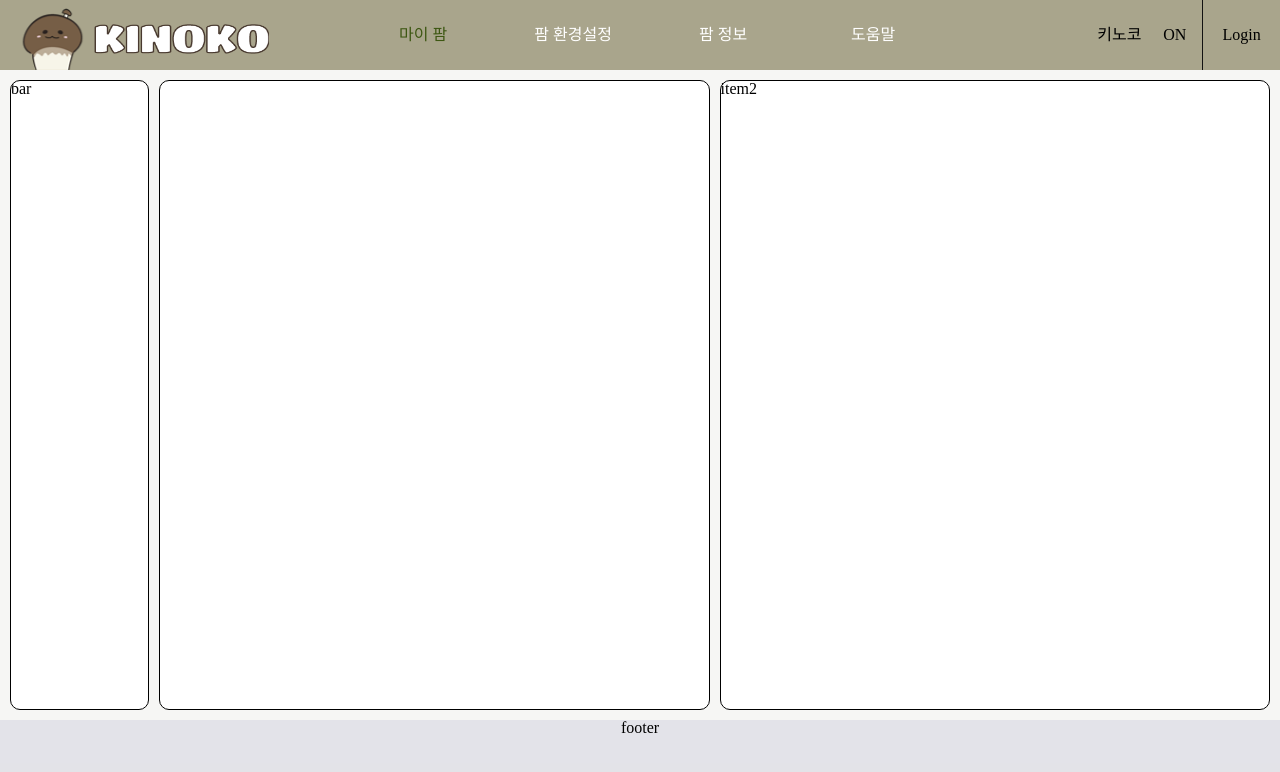
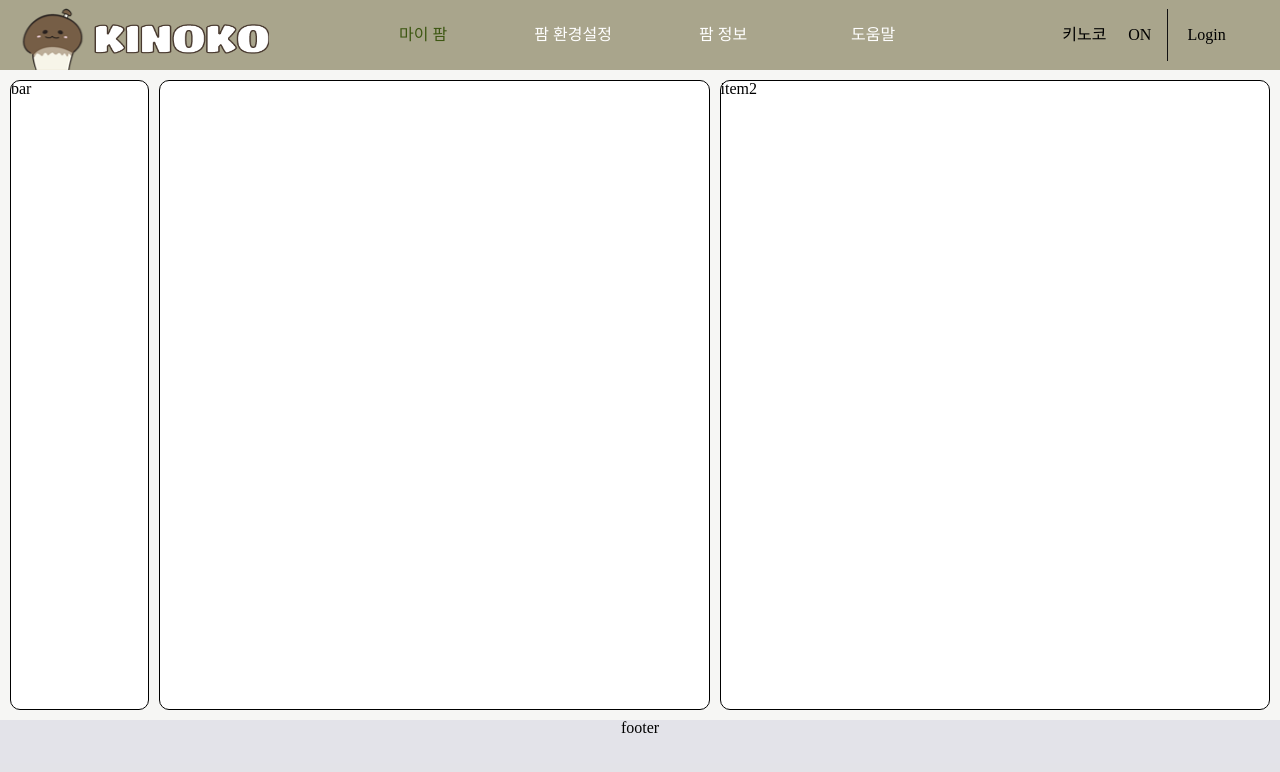
Before and after one commit to chungkyungsook/FrontEnd, a React (Create React App) app: page / in a window 1280 px wide. Shown: the top 772 px of the page. Built offline with nearby package versions, Linux system fonts and the light colour scheme.

Commit message:
header movie routing 수정 및 드래그 제거 userSelect 제거

```diff
--- a/src/Header.js
+++ b/src/Header.js
@@ -3,12 +3,18 @@ import { withRouter } from 'react-router-dom' ;
 
 import styled from 'styled-components' ;
 
+// Util
 import {
     HOME,
     FARM,
     HELP,
     SETTING,
 } from './Util/routes' ;
+
+import {
+    flexAlign,
+    userSelect
+} from './Util/css' ;
 
 import HeaderMenu from './HeaderMenu' ;
 
@@ -29,43 +35,43 @@ const TitleImgContainer = styled.div`
 `;
 
 const Img = styled.img`
+    ${userSelect}
+
     margin-top : 1.5rem ;
+
+    cursor : default ;
 `;
 
 const LogoImg = styled.img`
+    ${userSelect}
+
     background-position : center ;
 
     margin-right : 0.5rem ;
     margin-left : 1rem ;
+
+    cursor : default ;
 `;
 
 const MenuContainer = styled.ul`
-    display : flex ;
+    ${flexAlign}
 
     flex : 0.6 ;
-
-    justify-content : center ;
-    align-items : center ;
 `;
 
 const InformationContainer = styled.div`
+    ${flexAlign}
 
     flex : 0.2 ;
-    display : flex ;
-
-    justify-content : flex-end ;
-    align-items : center ;
 `;
 
 const MachineContainer = styled.div`
+    ${flexAlign}
+
+    height : 75% ;
+
+    // 로그인 글자 사이 줄 색깔
     border-right : 1px solid #111 ;
-
-    height : 100% ;
-
-    display : flex ;
-
-    justify-content : center ;
-    align-items : center ;
 `;
 
 const UserContainer = styled.div`
@@ -73,14 +79,22 @@ const UserContainer = styled.div`
 `;
 
 const MachineName = styled.div`
+    ${userSelect}
+
     width : 50px ;
+    cursor : default ;
 `;
 
 const MachineStatus = styled.span`
+    ${userSelect}
+
     padding : 1rem ;
+    cursor : default ;
 `;
 
 const LoginStatus = styled.span`
+    ${userSelect}
+
     padding : 1.2rem ;
 `;
 
@@ -110,13 +124,15 @@ const Header = ({ location }) => {
     const { pathname } = location ;
 
     //path Check /login, /join 일시 가리는 값
-    const pathCheck = pathname.includes(SETTING) ? SETTING : pathname ;
+    const pathCheck = pathname.includes(FARM) ?
+            FARM
+            : pathname.includes(SETTING) ? SETTING : pathname ;
 
     return (
         <Container views={ menuData.some(data => pathCheck === data.route) } >
             <TitleImgContainer>
-                <LogoImg src={logoHeight} width="70" height="70" />
-                <Img src={title} width="175" height="30"/>
+                <LogoImg src={logoHeight} width="70" height="70" draggable="false" />
+                <Img src={title} width="175" height="30" draggable="false" />
             </TitleImgContainer>
             <MenuContainer>
                 { menuData.map((menu, index) => (
--- a/src/HeaderMenu.js
+++ b/src/HeaderMenu.js
@@ -2,16 +2,21 @@ import React, { memo } from 'react' ;
 import { Link } from 'react-router-dom' ;
 
 import styled from 'styled-components' ;
+import { userSelect } from './Util/css' ;
 
 const Container = styled.li`
+    ${userSelect}
+
     width : 150px ;
+
     color : ${props => props.active ? '#3d5712' : 'white'} ;
+
     text-align : center ;
 `;
 
 const HeaderMenu = ({ path, pathname, children }) => {
     return (
-        <Link to={path}>
+        <Link to={path} draggable="false">
             <Container
                 active={path === pathname}
             >
--- a/src/Router.js
+++ b/src/Router.js
@@ -24,16 +24,8 @@ import SettingRouter from './Beomhwan/SettingRouter' ;
 
 const RouterComponent = (props) => {
 
-    console.log(props) ;
-
-    const [ user, setUser ] = useState(null) ;
-    const authenticated = user !== null ;
-
-    useEffect(() => {
-        console.log('안녕') ;
-    }) ;
-
-    console.log(authenticated) ;
+    // const [ user, setUser ] = useState(null) ;
+    // const authenticated = user !== null ;
 
     return (
         <Router>
--- /dev/null
+++ b/src/Util/css.js
@@ -0,0 +1,14 @@
+import { css } from 'styled-components' ;
+
+export const flexAlign = css`
+    display : flex ;
+
+    justify-content : center ;
+    align-items : center ;
+`;
+
+export const userSelect = css`
+    user-select : none ;
+
+    cursor : pointer ;
+`;
```
